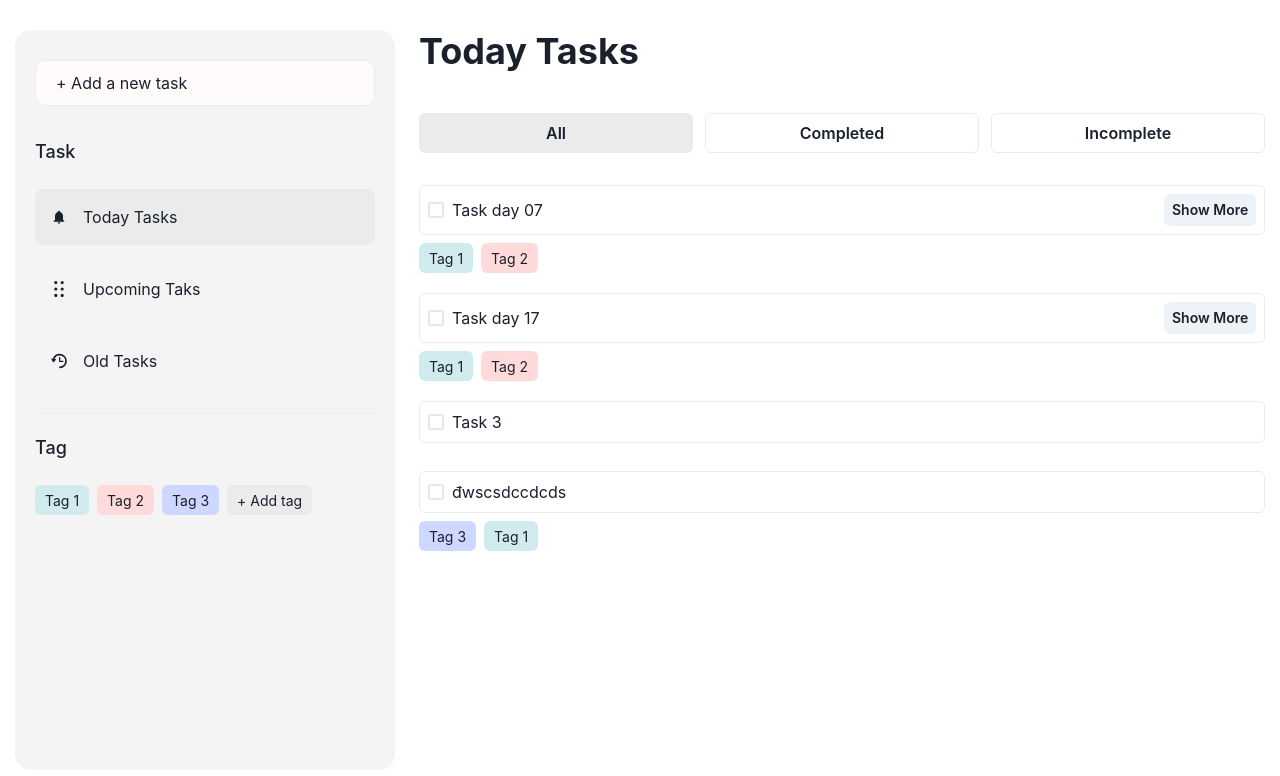
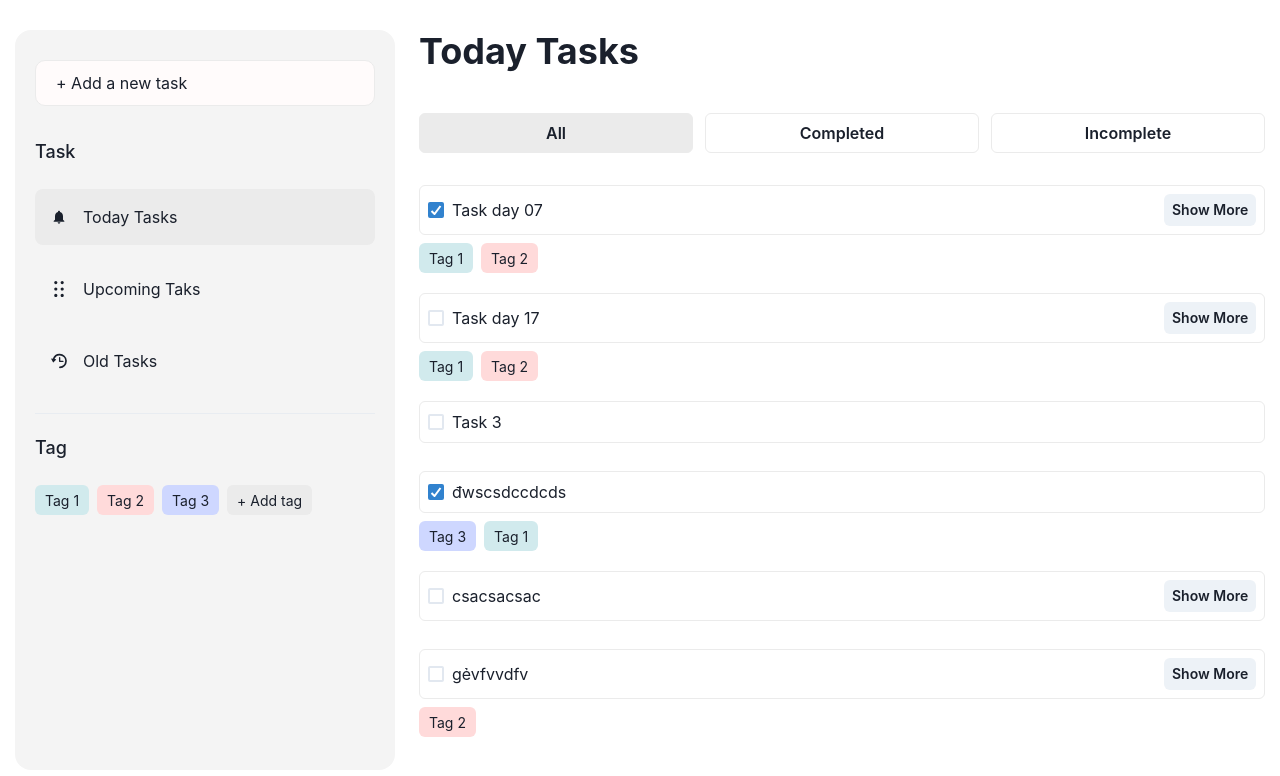
Before and after one commit to chotr/HachiumTest, a React (Create React App) app: page / in a window 1280 px wide. Shown: the top 776 px of the page. Built offline with nearby package versions, Linux system fonts and the light colour scheme; data requests are answered from the project's data file.

Commit message:
fix today - done

```diff
--- a/db.json
+++ b/db.json
@@ -4,7 +4,7 @@
       "id": "fsdfsd",
       "title": "Task day 6",
       "content": "This is the first task.\n- Item 1\n- Item 2\n- Item 3",
-      "completed": false,
+      "completed": true,
       "date": "2024-10-06",
       "checkedTime": "",
       "tag": [
@@ -36,7 +36,7 @@
       "id": "235476",
       "title": "Task day 07",
       "content": "This is the first task.\n- Item 1\n- Item 2\n- Item 3",
-      "completed": false,
+      "completed": true,
       "date": "2024-10-07",
       "checkedTime": "2024-10-07T08:45:00Z",
       "tag": [
@@ -69,7 +69,7 @@
       "id": "9769",
       "title": "đwscsdccdcds",
       "content": "",
-      "completed": false,
+      "completed": true,
       "date": "2024-10-07",
       "tag": [
         "90e2",
@@ -123,6 +123,44 @@
         "436b",
         "2aa8"
       ]
+    },
+    {
+      "id": "eaa0",
+      "title": "csacsacsac",
+      "content": "csacascsacsacsac",
+      "completed": false,
+      "date": "2024-10-07",
+      "checkedTime": "",
+      "tag": []
+    },
+    {
+      "id": "dc77",
+      "title": "cacsacascas",
+      "content": "csacsacs",
+      "completed": false,
+      "date": "",
+      "checkedTime": "",
+      "tag": []
+    },
+    {
+      "id": "9350",
+      "title": "csacsac",
+      "content": "sấccsacasc",
+      "completed": false,
+      "date": "",
+      "checkedTime": "",
+      "tag": []
+    },
+    {
+      "id": "894b",
+      "title": "gẻvfvvdfv",
+      "content": "gbb",
+      "completed": false,
+      "date": "2024-10-07",
+      "checkedTime": "",
+      "tag": [
+        "2aa8"
+      ]
     }
   ],
   "tags": [
--- a/src/Layout/layout.tsx
+++ b/src/Layout/layout.tsx
@@ -16,7 +16,6 @@ import {
   Button,
   useDisclosure,
   Textarea,
-  styled,
   Checkbox,
 } from "@chakra-ui/react";
 import {
@@ -25,7 +24,6 @@ import {
   DragHandleIcon,
   HamburgerIcon,
   RepeatClockIcon,
-  Search2Icon,
 } from "@chakra-ui/icons";
 import { NavLink } from "react-router-dom";
 import api from "../mockApi";
@@ -40,7 +38,16 @@ type Value = ValuePiece | [ValuePiece, ValuePiece];
 export default function Layout() {
   const [tagsLits, setTagsLits] = useState<any[]>([]);
   const refMain = useRef<HTMLDivElement>(null);
-  const { isOpen, onOpen, onClose } = useDisclosure();
+  const {
+    isOpen: inpenModal1,
+    onOpen: onOpenModal1,
+    onClose: onCloseModal1,
+  } = useDisclosure();
+  const {
+    isOpen: inpenModal2,
+    onOpen: onOpenModal2,
+    onClose: onCloseModal2,
+  } = useDisclosure();
   const [value, onChange] = useState<Value>(new Date());
   const [isOpenCal, setOpencal] = useState(false);
   const [newTask, setTask] = useState({
@@ -61,12 +68,12 @@ export default function Layout() {
     return response.data;
   });
 
-  const handleCheckboxChange = (tag: object) => {
+  const handleCheckboxChange = (tag: any) => {
     setSelectedTags((prev: any) => {
-      if (prev.includes(tag)) {
-        return prev.filter((item: any) => item !== tag);
+      if (prev.includes(tag.id)) {
+        return prev.filter((item: any) => item !== tag.id);
       } else {
-        return [...prev, tag];
+        return [...prev, tag.id];
       }
     });
 
@@ -95,7 +102,7 @@ export default function Layout() {
 
         queryClient.invalidateQueries("tasks");
 
-        onClose();
+        onCloseModal1();
       }
     }
   };
@@ -173,8 +180,7 @@ export default function Layout() {
                 marginBottom={"20px"}
                 ml={"auto"}
                 onClick={() => {
-                  console.log("Box clicked"); // Log để kiểm tra sự kiện onClick
-                  setNavOpen(true); // Đảm bảo setNavOpen được gọi
+                  setNavOpen(true);
                 }}
                 cursor={"pointer"}
               >
@@ -202,7 +208,7 @@ export default function Layout() {
                 mb={"32px"}
                 backgroundColor={"#fffbfb"}
                 cursor={"pointer"}
-                onClick={onOpen}
+                onClick={onOpenModal1}
               >
                 + Add a new task
               </Box>
@@ -271,6 +277,7 @@ export default function Layout() {
               </Flex>
 
               <Divider mb={"20px"} />
+
               <Text fontSize="18px" fontWeight={"500"} mb={"24px"}>
                 Tag
               </Text>
@@ -297,6 +304,7 @@ export default function Layout() {
                   borderRadius={"6px"}
                   style={{ display: "flex", alignItems: "center" }}
                   cursor={"pointer"}
+                  onClick={onOpenModal2}
                 >
                   + Add tag
                 </Box>
@@ -307,7 +315,7 @@ export default function Layout() {
             </Box>
           </Flex>
         </Box>
-        <Modal isOpen={isOpen} onClose={onClose} size={"5xl"}>
+        <Modal isOpen={inpenModal1} onClose={onCloseModal1} size={"5xl"}>
           <ModalOverlay />
           <ModalContent>
             <ModalHeader>Add your task</ModalHeader>
@@ -382,6 +390,7 @@ export default function Layout() {
                     fontSize={"14px"}
                     borderRadius={"6px"}
                     style={{ display: "flex", alignItems: "center" }}
+                    onChange={() => handleCheckboxChange(tag)}
                   >
                     {tag?.name}
                   </Checkbox>
@@ -390,7 +399,41 @@ export default function Layout() {
             </ModalBody>
 
             <ModalFooter>
-              <Button colorScheme="gray" mr={3} onClick={onClose}>
+              <Button colorScheme="gray" mr={3} onClick={onCloseModal1}>
+                Close
+              </Button>
+              <Button
+                backgroundColor={"#76a7d5"}
+                color={"white"}
+                _hover={{ backgroundColor: "#edab93" }}
+                onClick={() => addTask()}
+              >
+                Submit
+              </Button>
+            </ModalFooter>
+          </ModalContent>
+        </Modal>
+
+        <Modal isOpen={inpenModal2} onClose={onCloseModal2} size={"2xl"}>
+          <ModalOverlay />
+          <ModalContent>
+            <ModalHeader>Add your tag</ModalHeader>
+            <ModalCloseButton />
+            <ModalBody>
+              <Text fontSize={"18px"} fontWeight={"500"} mb={"10px"}>
+                Tag name
+              </Text>
+
+              <Input
+                type="text"
+                placeholder="Enter tag name"
+                mb={"16px"}
+                onChange={(e) => setTask({ ...newTask, title: e.target.value })}
+              ></Input>
+            </ModalBody>
+
+            <ModalFooter>
+              <Button colorScheme="gray" mr={3} onClick={onCloseModal1}>
                 Close
               </Button>
               <Button
--- a/src/Pages/today.tsx
+++ b/src/Pages/today.tsx
@@ -17,24 +17,21 @@ export default function Today() {
   const [filter, setFilter] = useState<"all" | "completed" | "incomplete">(
     "all"
   );
-  const [tasks, setTasks] = useState<Task[]>([]);
   const queryClient = useQueryClient();
 
-  // Fetch danh sách tasks với query key 'tasks'
   const { data: tasksList, isLoading, error } = useQuery('tasks', async () => {
     const response = await api.get("/tasks");
     const today = new Date().toISOString().split("T")[0];
     const filteredTasksList = response.data.filter((task: Task) => task.date === today);
 
-    setTasks(filteredTasksList);
 
-    return response.data;
+    return filteredTasksList;
   });
 
 
   // Filter tasks
-  const filteredTasks = tasks.filter((task) => {
-    queryClient.invalidateQueries("tasks");
+  const filteredTasks = tasksList?.filter((task: Task) => {
+    // queryClient.invalidateQueries("tasks");
     if (filter === "completed") return task.completed;
     if (filter === "incomplete") return !task.completed;
     return true;
--- a/src/component/taskItem.tsx
+++ b/src/component/taskItem.tsx
@@ -33,13 +33,14 @@ interface TaskProps {
 export default function TaskItem({ task, index, dateTask }: TaskProps) {
   const [tasks, setTasks] = useState<Task[]>([]);
   const [show, setShow] = useState(false);
-  const [isChecked, setIsChecked] = useState(task.completed);
+//   const [isChecked, setIsChecked] = useState(task.completed);
   const [tagsLits, setTagsLits] = useState<any[]>([]);
 
   const queryClient = useQueryClient();
   const { data: tasksList } = useQuery("tasks", async () => {
     const response = await api.get("/tasks");
     const today = new Date().toISOString().split("T")[0];
+
     const filteredTasks = response.data.filter((task: Task) => {
       if (dateTask?.trim() === "prev") {
         return new Date(task.date) < new Date(today);
@@ -53,8 +54,6 @@ export default function TaskItem({ task, index, dateTask }: TaskProps) {
       return task.date === today;
     });
 
-    setTasks(filteredTasks);
-
     return filteredTasks;
   });
 
@@ -65,9 +64,9 @@ export default function TaskItem({ task, index, dateTask }: TaskProps) {
     return response.data;
   });
 
-  useEffect(() => {
-    setIsChecked(task.completed);
-  }, []);
+//   useEffect(() => {
+//     setIsChecked(task.completed);
+//   }, []);
 
   const handleToggle = (index: number) => setShow(!show);
 
@@ -78,7 +77,7 @@ export default function TaskItem({ task, index, dateTask }: TaskProps) {
     if (task) {
       const updatedTask = { ...task, completed: !task.completed };
       await api.put(`/tasks/${id}`, updatedTask);
-      setIsChecked(!isChecked);
+    //   setIsChecked(!isChecked);
       queryClient.invalidateQueries("tasks");
     }
   };
@@ -221,7 +220,7 @@ export default function TaskItem({ task, index, dateTask }: TaskProps) {
         p={"8px"}
       >
         <Checkbox
-          isChecked={isChecked}
+          isChecked={task.completed}
           onChange={() => toggleTaskCompletion(task.id)}
           w={"full"}
         >
```
